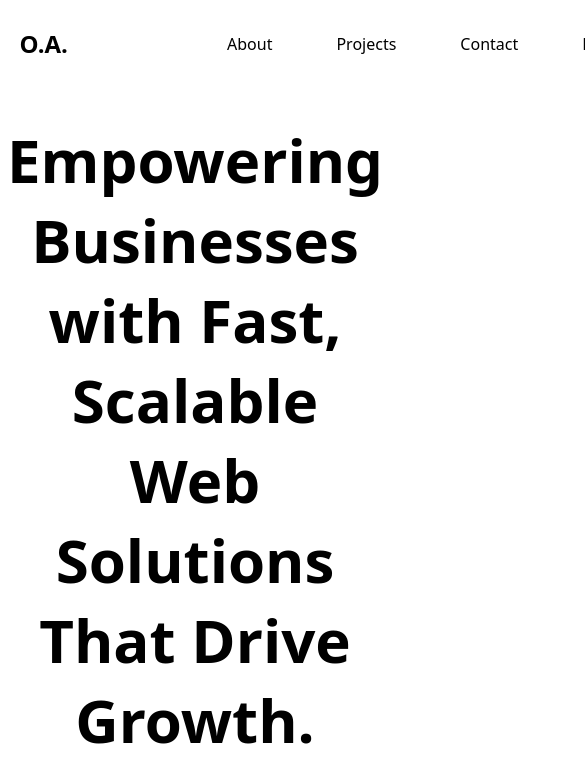
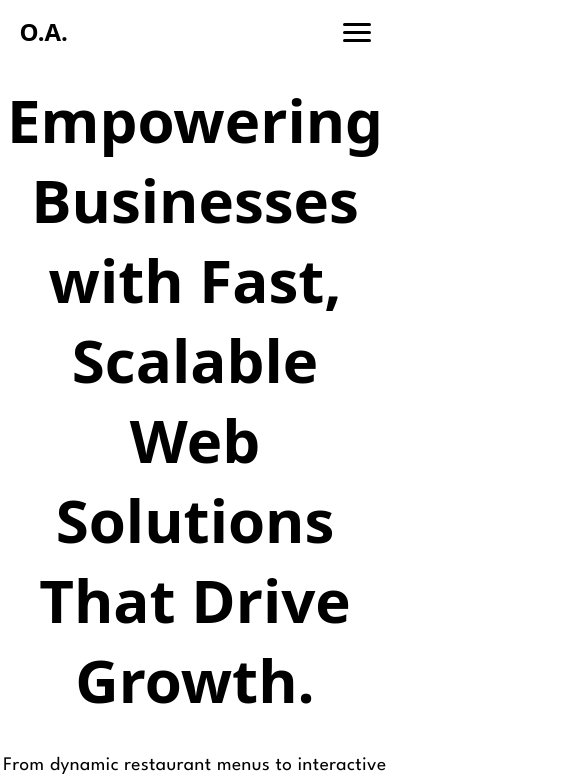
Before and after one commit to 0laolu/portfolio, a React (Vite) app: page / in a window 390 px wide. Shown: the top 783 px of the page, 585 px wide, since content can reach past the window. Built offline with nearby package versions, Linux system fonts and the light colour scheme.

Commit message:
feat: create menu bar and make navbar responsive

```diff
--- a/src/components/header/Navbar.jsx
+++ b/src/components/header/Navbar.jsx
@@ -1,15 +1,46 @@
+import { useState, useRef } from "react"
+
+export default function Navbar() {
+
+    const [isActive, setIsActive] = useState(false)
+
+    const navLinksRef = useRef()
+    const menuBarRef = useRef()
+
+    const showNavbar = () => {
+        setIsActive(!isActive)
+        navLinksRef.current.classList.toggle("active")
+        menuBarRef.current.classList.toggle("active")
+    }
 
 
-export default function Navbar() {
+
     return (
         <header>
-            <nav className="w-9/10 mx-auto flex justify-between items-center">
+            <nav className="w-9/10 mx-auto pt-4 flex justify-between items-center">
                 <div className="text-2xl font-bold">O.A.</div>
-                <ul className="w-1/2 flex justify-evenly">
-                    <li className="p-8">About</li>
-                    <li className="p-8">Projects</li>
-                    <li className="p-8">Contact</li>
-                    <li className="p-8">Resumé</li>
+
+                {/*hamburger menu*/}
+                <div ref={menuBarRef} onClick={showNavbar} className="hamburger-menu w-[28px] block relative top-0 cursor-pointer bg-none outline-none z-100 lg:invisible [-webkit-tap-highlight-color: transparent]">
+                    {/*bar element*/}
+                    <span className={`bg-black block w-full h-[3px] rounded-lg my-[5px] transition duration-400 lg:transition-none ${isActive ? "transform rotate-[-45deg] translate-x-[-8px] translate-y-[6px]" : "transform-none rotate-none translate-none"}`}></span>
+                    <span className={`bg-black block w-full h-[3px] rounded-lg my-[5px] transition duration-400 lg:transition-none
+                        ${isActive ? "opacity-0" : "opacity-100"}
+                        `}
+                    >
+                    </span>
+                    <span className={`bg-black block w-full h-[3px] rounded-lg my-[5px] transition duration-400 lg:transition-none ${isActive ? "transform rotate-[45deg] translate-x-[-8px] translate-y-[-10px]" : "transform-none rotate-none translate-none"}`}></span>
+                </div>
+
+                <ul ref={navLinksRef} className={`bg-white invisible fixed w-full min-h-full top-0 left-0 transform translate-x-[-100%] transition duration-500 lg:visible lg:static lg:w-1/2 min-h-auto lg:transform-none lg:translate-x-[0] lg:transition-none ${isActive ? "visible transform-none translate-none": "invisible"}`}>
+                    <div className=" w-1/2 text-center mx-auto my-30 lg:text-left lg:mx-0 lg:my-0  lg:flex lg:justify-evenly">
+                         <li className="p-8">About</li>
+                        <li className="p-8">Projects</li>
+                        <li className="p-8">Contact</li>
+                        <li className="p-8">Resumé</li>
+                    </div>
+
+
                 </ul>
             </nav>
         </header>
```
